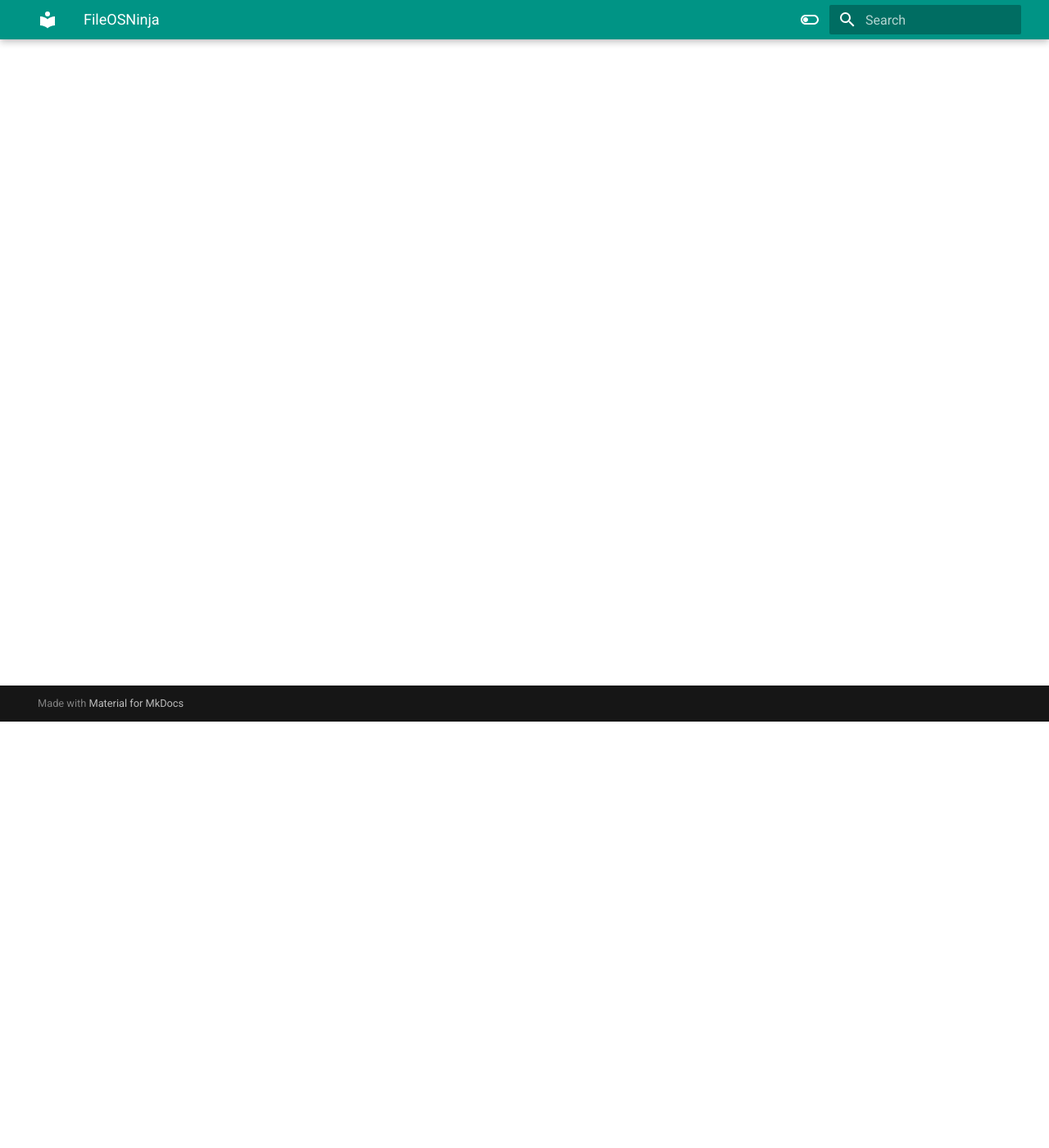
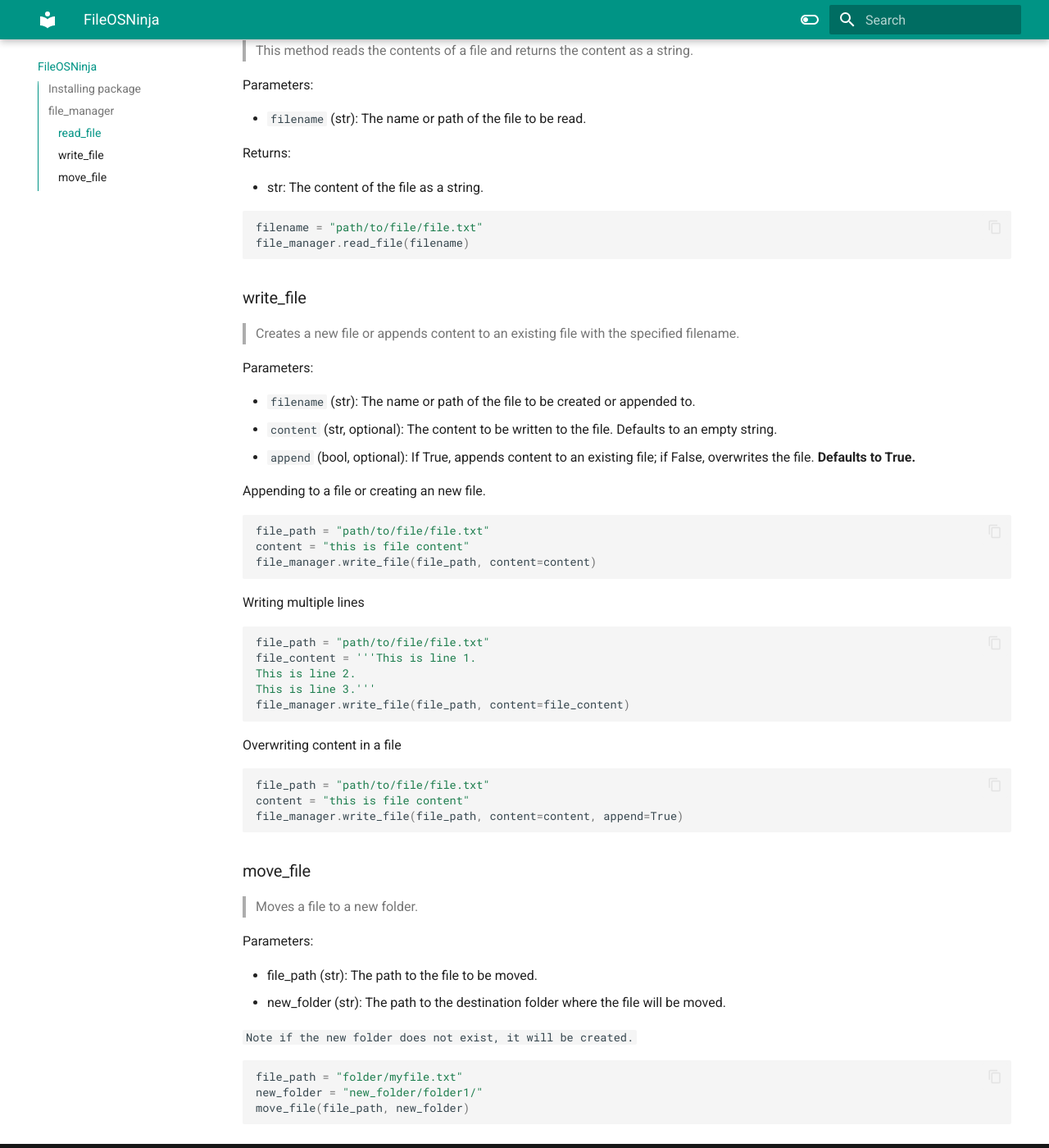
Before and after one commit to parneetsingh022/fileosninja, an MkDocs documentation site: the page built from docs/index.md, in a window 1280 px wide and 1400 px high, scrolled down 520 px. Shown: the whole window at 82% size. Built offline with MkDocs 1.6.1 and Material for MkDocs 9.7.7, drawn with Linux system fonts in a browser that asks for light colours; some of the changed text lies outside the part shown.

Commit message:
Added documentation for fileosninja v0.0.2

````diff
--- a/docs/index.md
+++ b/docs/index.md
@@ -4,3 +4,73 @@
 ```
 pip install fileosninja
 ```
+
+## file_manager
+We can import 'file_manager' from 'fileosninja' in the following manner:
+
+```python
+from fileosninja import file_manager
+```
+
+### read_file
+> This method reads the contents of a file and returns the content as a string.
+
+Parameters:
+
+- `filename` (str): The name or path of the file to be read.
+
+Returns:
+
+- str: The content of the file as a string.
+
+```python
+filename = "path/to/file/file.txt"
+file_manager.read_file(filename)
+```
+
+### write_file
+> Creates a new file or appends content to an existing file with the specified filename.
+
+Parameters:
+
+- `filename` (str): The name or path of the file to be created or appended to.
+- `content` (str, optional): The content to be written to the file. Defaults to an empty string.
+- `append` (bool, optional): If True, appends content to an existing file; if False, overwrites the file. **Defaults to True.**
+
+Appending to a file or creating an new file.
+```python
+file_path = "path/to/file/file.txt"
+content = "this is file content"
+file_manager.write_file(file_path, content=content)
+```
+
+Writing multiple lines
+```python
+file_path = "path/to/file/file.txt"
+file_content = '''This is line 1.
+This is line 2.
+This is line 3.'''
+file_manager.write_file(file_path, content=file_content)
+```
+
+Overwriting content in a file
+```python
+file_path = "path/to/file/file.txt"
+content = "this is file content"
+file_manager.write_file(file_path, content=content, append=True)
+```
+
+### move_file
+> Moves a file to a new folder.
+
+ Parameters:
+
+- file_path (str): The path to the file to be moved.
+- new_folder (str): The path to the destination folder where the file will be moved.
+
+`Note if the new folder does not exist, it will be created.`
+```python
+file_path = "folder/myfile.txt"
+new_folder = "new_folder/folder1/"
+move_file(file_path, new_folder)
+```
--- a/setup.py
+++ b/setup.py
@@ -1,7 +1,7 @@
 from setuptools import setup, find_packages
 import pathlib
 
-VERSION = '0.0.1'
+VERSION = '0.0.2'
 DESCRIPTION = 'A versatile Python module for streamlined file I/O operations and essential OS-related tasks. Simplify your code with the power of fileosninja, providing a cohesive and efficient solution for reading and writing files, along with seamless integration of operating system functionalities. Empower your projects with the core capabilities of fileosninja, designed for simplicity and performance.'
 
 # Setting up
@@ -17,6 +17,7 @@ setup(
     install_requires=[],
     license="The Unlicense",
     project_urls={
+        "Documentation": "https://parneetsingh022.github.io/fileosninja/",
         "Source":"https://github.com/parneetsingh022/fileosninja"
     },
     keywords=['file IO', 'OS operations', 'Python module', 'file handling', 'operating system utilities'],
````
Also changed, not shown: 1 other file.
